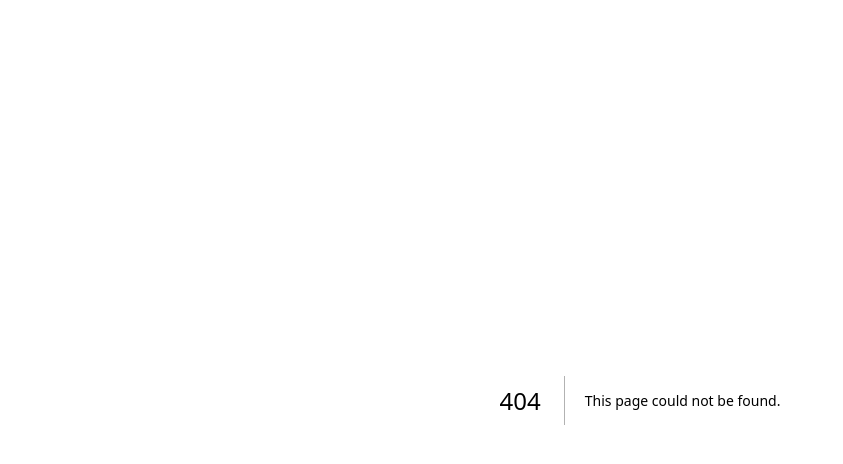
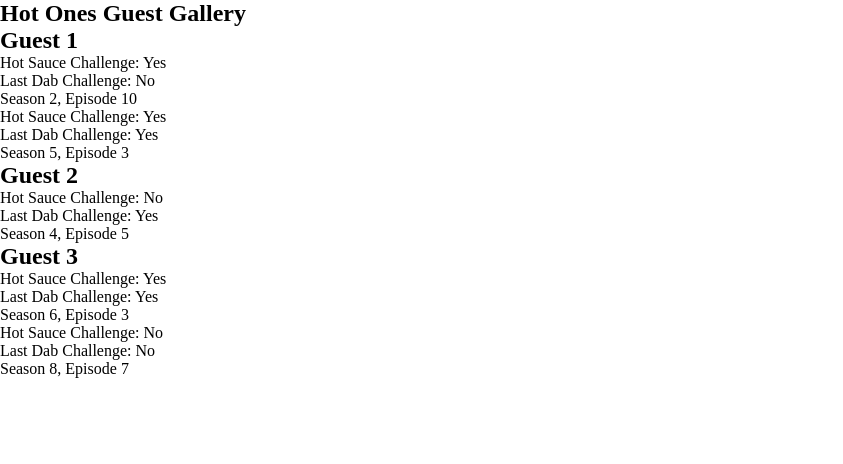
Before and after one commit to juanedcabrera/calientes, a Next.js app: page /guests in a window 1280 px wide. Before the commit this address had no page. Shown: the top 464 px of the page, without its empty margins (0-843 px from the left). Built offline with nearby package versions, Linux system fonts and the light colour scheme.

Commit message:
Initial guest page that handles multiple appearances

```diff
--- /dev/null
+++ b/app/guests/layout.tsx
@@ -0,0 +1,16 @@
+export const metadata = {
+    title: 'Testing...',
+    description: 'Generated by create next app',
+  };
+
+  export default function TestingLayout({
+    children,
+  }: {
+    children: React.ReactNode;
+  }) {
+    return (
+      <>
+        <section>{children}</section>
+      </>
+    );
+  }
--- /dev/null
+++ b/app/guests/page.tsx
@@ -0,0 +1,73 @@
+import React from 'react';
+
+const guestData = [
+  {
+    name: 'Guest 1',
+    appearances: [
+      {
+        ateAllHotSauces: true,
+        didLastDab: false,
+        season: 2,
+        episode: 10
+      },
+      {
+        ateAllHotSauces: true,
+        didLastDab: true,
+        season: 5,
+        episode: 3
+      }
+    ]
+  },
+  {
+    name: 'Guest 2',
+    appearances: [
+      {
+        ateAllHotSauces: false,
+        didLastDab: true,
+        season: 4,
+        episode: 5
+      }
+    ]
+  },
+  {
+    name: 'Guest 3',
+    appearances: [
+      {
+        ateAllHotSauces: true,
+        didLastDab: true,
+        season: 6,
+        episode: 3
+      },
+      {
+        ateAllHotSauces: false,
+        didLastDab: false,
+        season: 8,
+        episode: 7
+      }
+    ]
+  }
+];
+
+const HotOnesGuestGallery = () => {
+  return (
+    <div>
+      <h1>Hot Ones Guest Gallery</h1>
+      {guestData.map((guest, index) => (
+        <div key={index}>
+          <h2>{guest.name}</h2>
+          <ul>
+            {guest.appearances.map((appearance, appearanceIndex) => (
+              <li key={appearanceIndex}>
+                <p>Hot Sauce Challenge: {appearance.ateAllHotSauces ? 'Yes' : 'No'}</p>
+                <p>Last Dab Challenge: {appearance.didLastDab ? 'Yes' : 'No'}</p>
+                <p>Season {appearance.season}, Episode {appearance.episode}</p>
+              </li>
+            ))}
+          </ul>
+        </div>
+      ))}
+    </div>
+  );
+};
+
+export default HotOnesGuestGallery;
```
